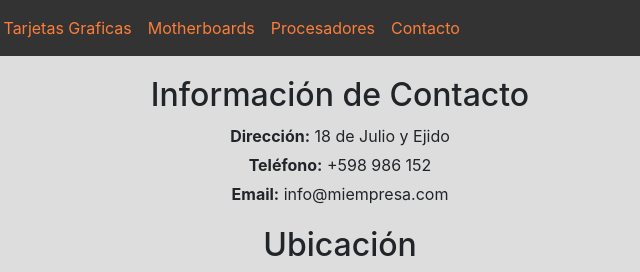
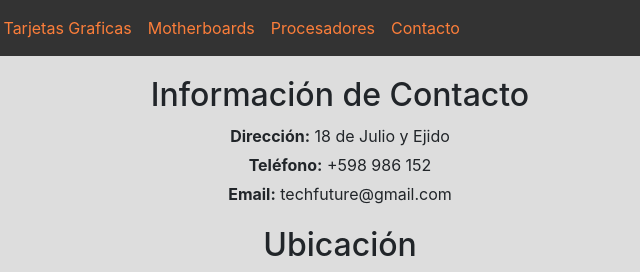
Before and after one commit to Franco4411/proyecto-desarrolloweb, a plain HTML site: page pages/contacto.html in a window 1280 px wide. Shown: the top 272 px of the page, 300-940 px from the left. Drawn offline with nearby package versions, Linux system fonts and the light colour scheme; grey boxes are pictures that could not be loaded.

Commit message:
arreglando email de contacto

```diff
--- a/pages/contacto.html
+++ b/pages/contacto.html
@@ -52,7 +52,7 @@
         <ul>
           <li><strong>Dirección:</strong> 18 de Julio y Ejido</li>
           <li><strong>Teléfono:</strong> +598 986 152</li>
-          <li><strong>Email:</strong> info@miempresa.com</li>
+          <li><strong>Email:</strong> techfuture@gmail.com</li>
         </ul>
       </section>
 
```
